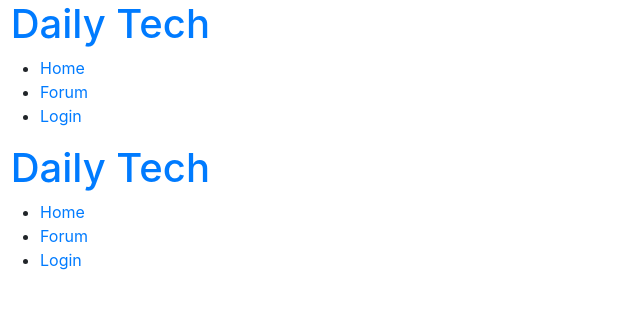
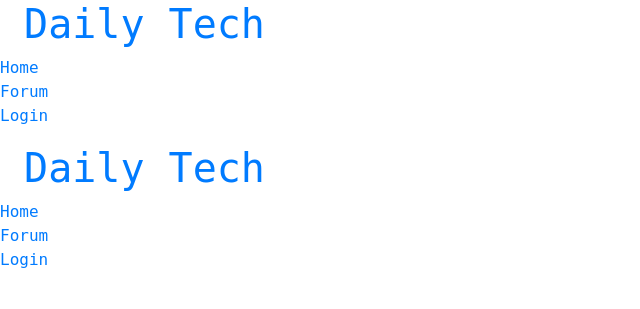
Before and after one commit to elystanz/daily-tech, a Node server app: template views/layout/main.handlebars in a window 1280 px wide. Shown: the top 309 px of the page, without its empty margins (0-640 px from the left). Run offline with Node 20, Linux system fonts and the light colour scheme; the template is opened without the code that fills it, so the values that code supplies are empty; some libraries are stand-ins or nearby versions.

Commit message:
get CSS working

```diff
--- /dev/null
+++ b/public/css/style.css
@@ -0,0 +1,6 @@
+* {
+    margin: 0;
+    padding: 0;
+    box-sizing: border-box;
+    font-family: monospace;
+}
--- a/views/index.handlebars
+++ b/views/index.handlebars
@@ -1,5 +1,5 @@
 <div class="card container text-center hello-pet" style="width: 50rem; height: 25rem;">
-    <img src="../images/dogandcat.jpeg" class="card-img-top" style="height: 15rem; border-radius: 5px;">
+    <img src="" class="card-img-top" style="height: 15rem; border-radius: 5px;">
     <div class="card-body">
         <h3 class="card-title">hello</h3>
         <h4 class="card-text">world</h4>
--- a/views/layout/main.handlebars
+++ b/views/layout/main.handlebars
@@ -1,5 +1,6 @@
 <!DOCTYPE html>
 <html lang="en">
+
 <head>
     <meta charset="UTF-8">
     <meta http-equiv="X-UA-Compatible" content="IE=edge">
@@ -7,7 +8,7 @@
     <title>Daily Tech</title>
 
     <link rel="stylesheet" href="https://cdn.jsdelivr.net/npm/bootstrap@4.3.1/dist/css/bootstrap.min.css" integrity="sha384-ggOyR0iXCbMQv3Xipma34MD+dH/1fQ784/j6cY/iJTQUOhcWr7x9JvoRxT2MZw1T" crossorigin="anonymous">
-    <link rel="stylesheet" href="../../public/style.css">
+    <link rel="stylesheet" href="../css/style.css">
 
 </head>
 
```
Also changed, not shown: public/style.css (deleted).
